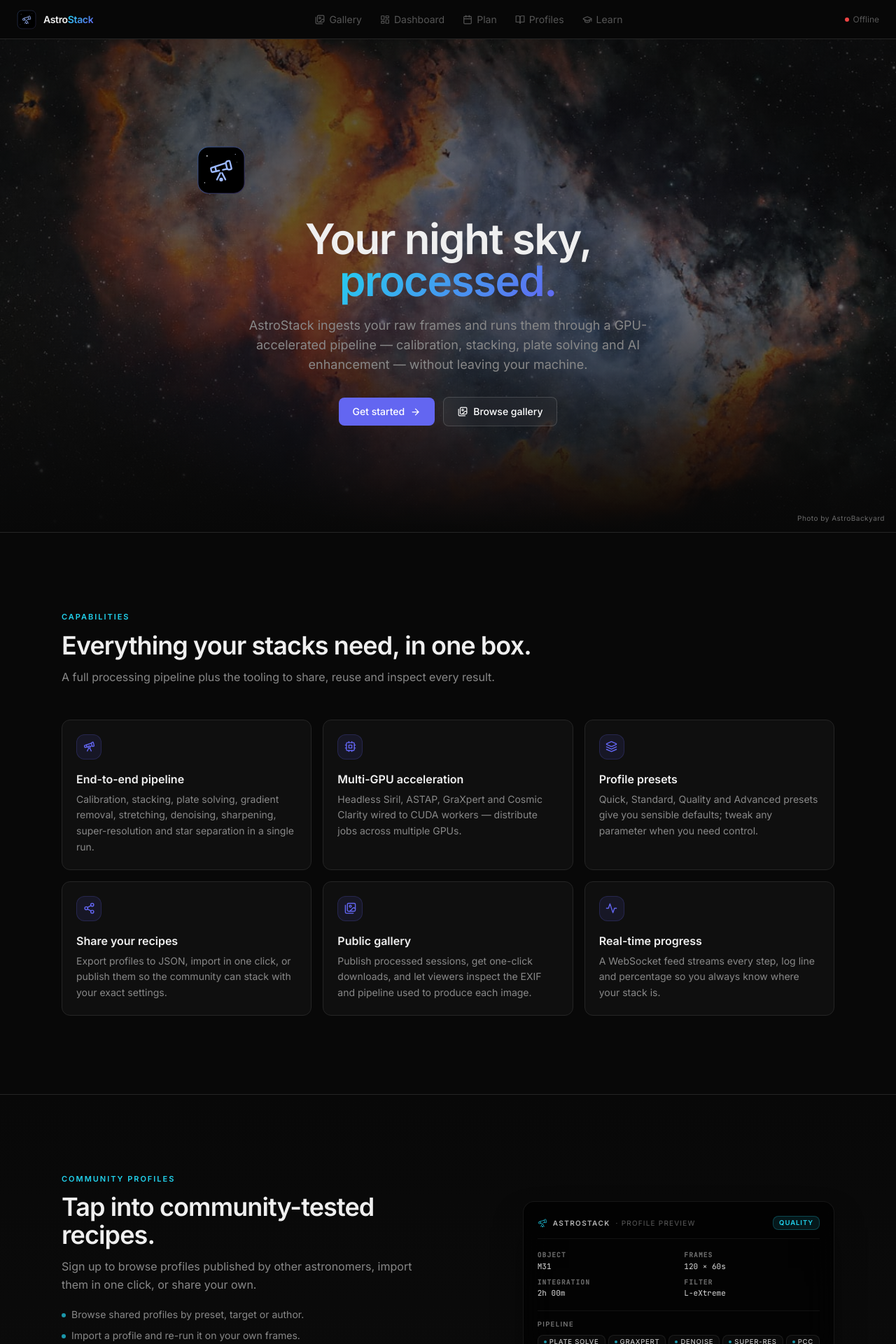
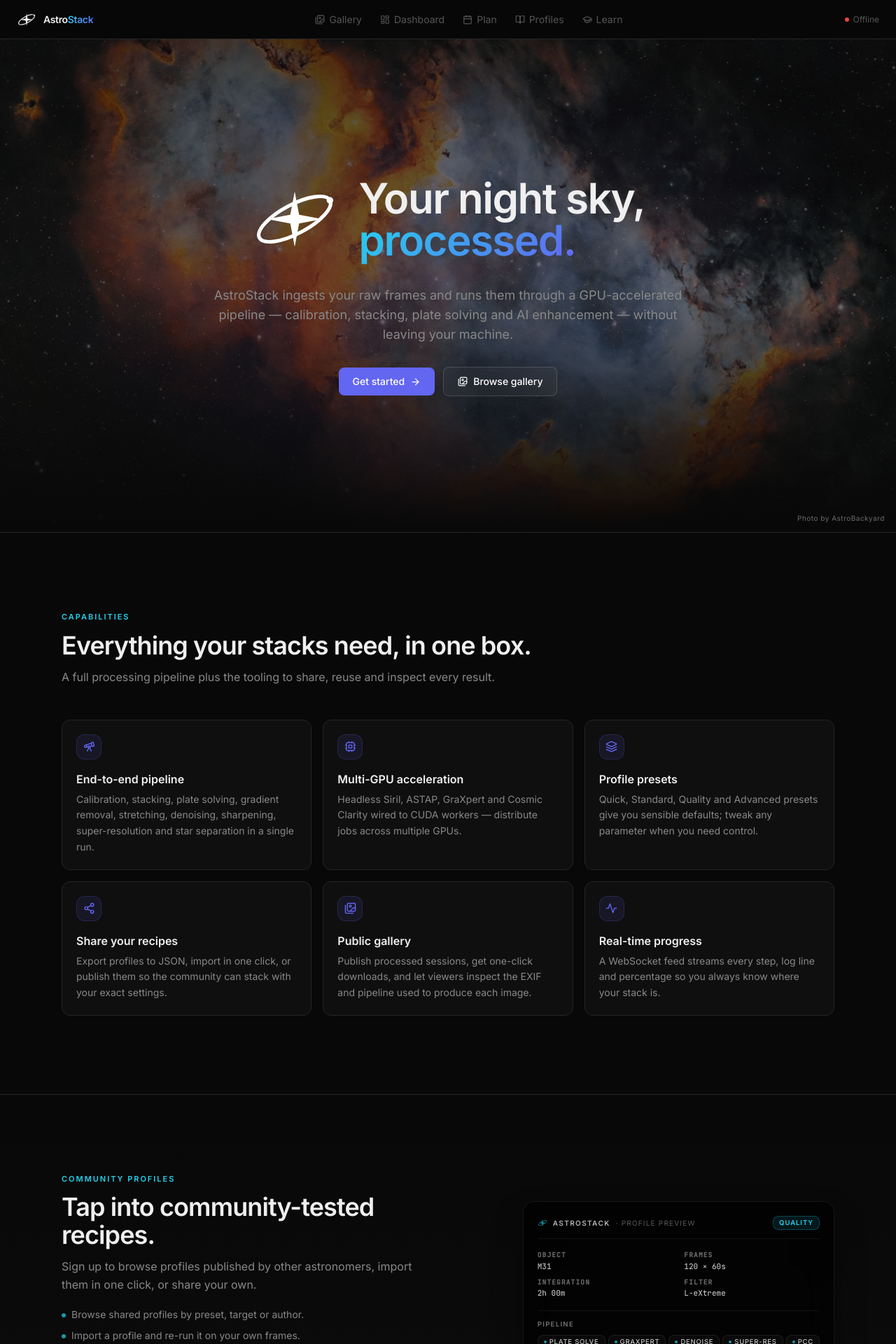
Before and after one commit to x42en/astro-ui, a React (Vite) app: page / in a window 1280 px wide. Shown: the top 1920 px of the page at 70% size. Built offline with nearby package versions, Linux system fonts and the light colour scheme; no server answers.

Commit message:
feat(ui): Upgrade branding

```diff
--- a/src/components/branding/Logo.tsx
+++ b/src/components/branding/Logo.tsx
@@ -2,10 +2,9 @@ import type { CSSProperties } from 'react';
 
 interface LogoProps {
   /**
-   * - `mark`     : icon-only square mark (favicon-style).
-   * - `wordmark` : mark + "AstroStack" wordmark next to it.
-   * - `glyph`    : minimalist outlined telescope on transparent background,
-   *                designed for use against busy imagery (cartouche, watermark).
+   * - `mark`     : icon-only mark (favicon-style).
+   * - `wordmark` : mark + "AstroStack" wordmark.
+   * - `glyph`    : same mark, sized for inline use against busy imagery.
    */
   variant?: 'mark' | 'wordmark' | 'glyph';
   size?: number;
@@ -14,46 +13,19 @@ interface LogoProps {
 }
 
 /**
- * Branded AstroStack logo, derived from the lucide ``Telescope`` glyph.
+ * AstroStack mark.
  *
- * The full ``mark`` variant ships as a static SVG at ``/logo.svg`` (also used
- * as the favicon).  This component renders the same artwork inline so it can
- * be tinted, animated, and laid out alongside text without any network round
- * trip.
+ * A single white shape combining the universal "AI sparkle" with a tilted
+ * orbital ring — the simplest visual shorthand for "AI applied to the night
+ * sky". Both shapes use ``currentColor`` so the mark inherits its colour from
+ * the surrounding text and stays legible at any size, including 16 px
+ * favicons.
+ *
+ * The static favicon at ``/logo.svg`` ships the same artwork with a media
+ * query so it inverts to black on light browser tabs.
  */
-export function Logo({
-  variant = 'wordmark',
-  size = 28,
-  className = '',
-  style,
-}: LogoProps) {
-  if (variant === 'glyph') {
-    return (
-      <svg
-        viewBox="0 0 24 24"
-        width={size}
-        height={size}
-        fill="none"
-        stroke="currentColor"
-        strokeWidth="1.6"
-        strokeLinecap="round"
-        strokeLinejoin="round"
-        className={className}
-        style={style}
-        aria-hidden="true"
-      >
-        <path d="m10.065 12.493-6.18 1.318a.934.934 0 0 1-1.108-.702l-.537-2.15a1.07 1.07 0 0 1 .691-1.265l13.504-4.44" />
-        <path d="m13.56 11.747 4.332-.924" />
-        <path d="m16 21-3.105-6.21" />
-        <path d="M16.485 5.94a2 2 0 0 1 1.455-2.425l1.09-.272a1 1 0 0 1 1.212.727l1.515 6.06a1 1 0 0 1-.727 1.213l-1.09.272a2 2 0 0 1-2.425-1.455z" />
-        <path d="m6.158 8.633 1.114 4.456" />
-        <path d="m8 21 3.105-6.21" />
-        <circle cx="12" cy="21" r="1" fill="currentColor" />
-      </svg>
-    );
-  }
-
-  const mark = (
+function Mark({ size }: { size: number }) {
+  return (
     <svg
       viewBox="0 0 64 64"
       width={size}
@@ -61,62 +33,48 @@ export function Logo({
       className="flex-shrink-0"
       aria-hidden="true"
     >
-      <defs>
-        <linearGradient id={`asl-bg-${size}`} x1="0" y1="0" x2="64" y2="64" gradientUnits="userSpaceOnUse">
-          <stop offset="0" stopColor="#0b1220" />
-          <stop offset="1" stopColor="#050810" />
-        </linearGradient>
-        <linearGradient id={`asl-ring-${size}`} x1="0" y1="0" x2="64" y2="64" gradientUnits="userSpaceOnUse">
-          <stop offset="0" stopColor="#6ea8fe" stopOpacity="0.55" />
-          <stop offset="1" stopColor="#a78bfa" stopOpacity="0.30" />
-        </linearGradient>
-        <linearGradient id={`asl-stroke-${size}`} x1="14" y1="14" x2="50" y2="50" gradientUnits="userSpaceOnUse">
-          <stop offset="0" stopColor="#9bb8ff" />
-          <stop offset="1" stopColor="#c4b5fd" />
-        </linearGradient>
-        <radialGradient id={`asl-glow-${size}`} cx="32" cy="32" r="22" gradientUnits="userSpaceOnUse">
-          <stop offset="0" stopColor="#3b6cff" stopOpacity="0.35" />
-          <stop offset="1" stopColor="#3b6cff" stopOpacity="0" />
-        </radialGradient>
-      </defs>
-      <rect x="2" y="2" width="60" height="60" rx="14" fill={`url(#asl-bg-${size})`} />
-      <rect x="2" y="2" width="60" height="60" rx="14" fill={`url(#asl-glow-${size})`} />
-      <rect x="2.5" y="2.5" width="59" height="59" rx="13.5" stroke={`url(#asl-ring-${size})`} strokeWidth="1" />
-      <circle cx="14" cy="14" r="0.9" fill="#e2e8f0" opacity="0.9" />
-      <circle cx="50" cy="12" r="0.6" fill="#cbd5f5" opacity="0.7" />
-      <circle cx="52" cy="22" r="0.5" fill="#94a3b8" opacity="0.6" />
-      <circle cx="11" cy="48" r="0.7" fill="#e2e8f0" opacity="0.85" />
-      <circle cx="20" cy="22" r="0.45" fill="#94a3b8" opacity="0.55" />
-      <g
-        transform="translate(16 16) scale(1.333)"
-        stroke={`url(#asl-stroke-${size})`}
-        strokeWidth="1.6"
-        strokeLinecap="round"
-        strokeLinejoin="round"
+      {/* Orbit — tilted ellipse, encircling the sparkle */}
+      <ellipse
+        cx="32"
+        cy="32"
+        rx="29"
+        ry="10.5"
         fill="none"
-      >
-        <path d="m10.065 12.493-6.18 1.318a.934.934 0 0 1-1.108-.702l-.537-2.15a1.07 1.07 0 0 1 .691-1.265l13.504-4.44" />
-        <path d="m13.56 11.747 4.332-.924" />
-        <path d="m16 21-3.105-6.21" />
-        <path d="M16.485 5.94a2 2 0 0 1 1.455-2.425l1.09-.272a1 1 0 0 1 1.212.727l1.515 6.06a1 1 0 0 1-.727 1.213l-1.09.272a2 2 0 0 1-2.425-1.455z" />
-        <path d="m6.158 8.633 1.114 4.456" />
-        <path d="m8 21 3.105-6.21" />
-        <circle cx="12" cy="21" r="1" fill={`url(#asl-stroke-${size})`} />
-      </g>
+        stroke="currentColor"
+        strokeWidth="2.6"
+        transform="rotate(-28 32 32)"
+      />
+      {/* Star/planet riding the orbit */}
+      <circle cx="57.6" cy="18.4" r="2.4" fill="currentColor" />
+      {/* AI sparkle — 4-point star with concave sides */}
+      <path
+        d="M32 12 L35.2 28.8 L52 32 L35.2 35.2 L32 52 L28.8 35.2 L12 32 L28.8 28.8 Z"
+        fill="currentColor"
+      />
     </svg>
   );
+}
 
-  if (variant === 'mark') {
+export function Logo({
+  variant = 'wordmark',
+  size = 28,
+  className = '',
+  style,
+}: LogoProps) {
+  if (variant === 'mark' || variant === 'glyph') {
     return (
       <span className={className} style={style}>
-        {mark}
+        <Mark size={size} />
       </span>
     );
   }
 
   return (
-    <span className={`inline-flex items-center gap-2.5 ${className}`} style={style}>
-      {mark}
+    <span
+      className={`inline-flex items-center gap-2.5 ${className}`}
+      style={style}
+    >
+      <Mark size={size} />
       <span className="font-semibold tracking-tight text-text-primary">
         Astro<span className="text-gradient-accent">Stack</span>
       </span>
--- a/src/pages/Landing.tsx
+++ b/src/pages/Landing.tsx
@@ -105,19 +105,23 @@ function Hero() {
         aria-hidden="true"
       />
 
-      <div className="relative z-10 max-w-3xl px-6 py-24 text-center space-y-8">
-        <Logo variant="mark" size={72} className="mx-auto" />
-        <div className="space-y-5">
-          <h1 className="text-4xl sm:text-5xl md:text-6xl font-semibold tracking-tight leading-[1.05]">
-            Your night sky,{' '}
+      <div className="relative z-10 max-w-4xl px-6 py-24 space-y-8">
+        <div className="flex flex-col sm:flex-row items-center justify-center gap-5 sm:gap-7">
+          <Logo
+            variant="mark"
+            size={128}
+            className="text-white text-4xl sm:text-5xl md:text-6xl [&>svg]:!w-auto [&>svg]:!h-[2.1em]"
+          />
+          <h1 className="text-4xl sm:text-5xl md:text-6xl font-semibold tracking-tight leading-[1.05] text-center sm:text-left">
+            Your night sky,<br />
             <span className="text-gradient-accent">processed.</span>
           </h1>
-          <p className="text-base sm:text-lg text-text-secondary max-w-xl mx-auto leading-relaxed">
-            AstroStack ingests your raw frames and runs them through a
-            GPU-accelerated pipeline — calibration, stacking, plate solving and
-            AI enhancement — without leaving your machine.
-          </p>
         </div>
+        <p className="text-base sm:text-lg text-text-secondary max-w-2xl mx-auto leading-relaxed text-center">
+          AstroStack ingests your raw frames and runs them through a
+          GPU-accelerated pipeline — calibration, stacking, plate solving and
+          AI enhancement — without leaving your machine.
+        </p>
         <div className="flex flex-wrap items-center justify-center gap-3">
           <Link
             to="/login"
```
Also changed, not shown: public/logo.svg.
